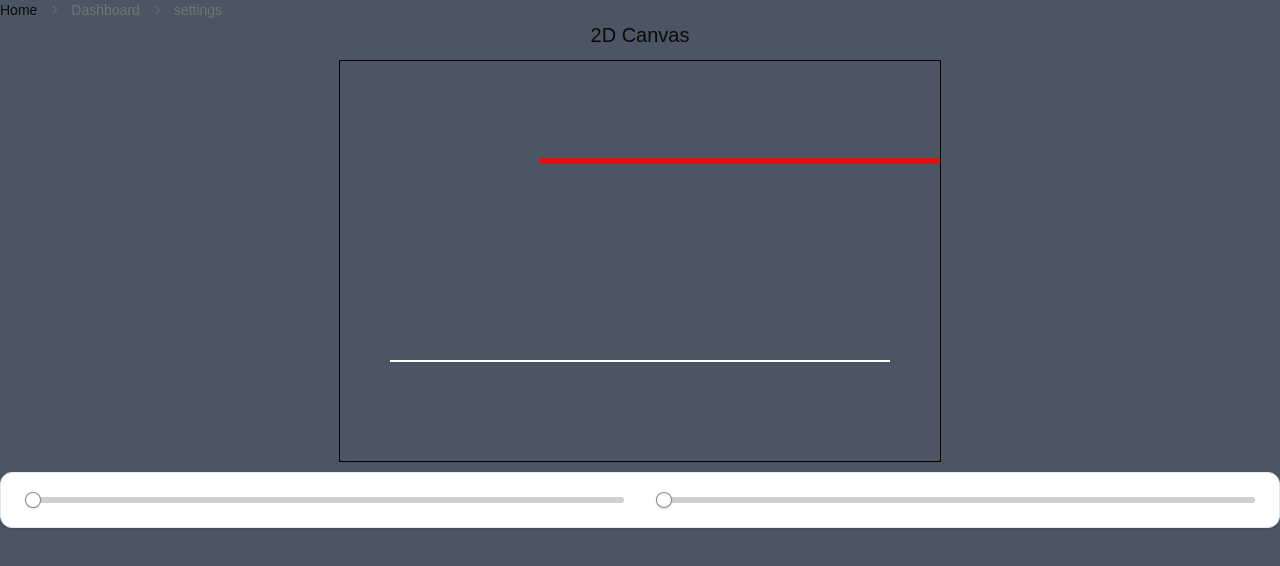
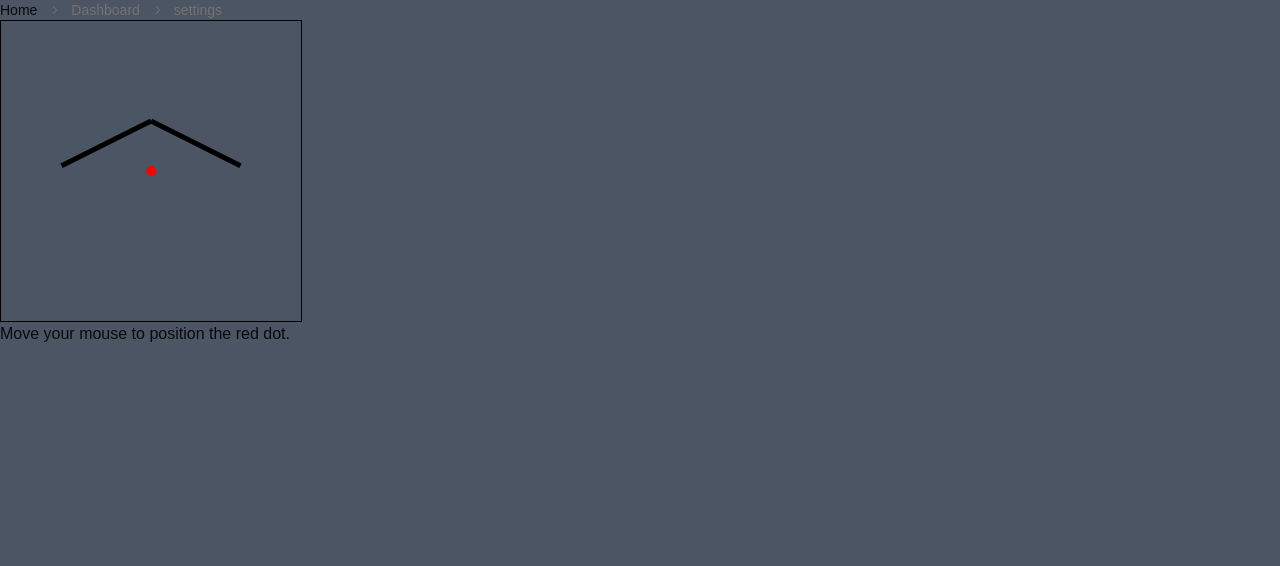
Before and after one commit to it21294198/research-project-web, a Next.js app: page /pages/dashboard/settings in a window 1280 px wide. Shown: the top 566 px of the page. Built offline with nearby package versions, Linux system fonts and the light colour scheme.

Commit message:
add mouse event

```diff
--- a/components/site/2Dcanvas/main.tsx
+++ b/components/site/2Dcanvas/main.tsx
@@ -1,113 +1,95 @@
-"use client"; // Mark the component as a Client Component
-import React, { useEffect, useRef, useState } from 'react';
-import { Slider } from "@/components/ui/slider";
-import {
-  Card,
-  CardFooter,
-} from "@/components/ui/card";
+'use client'
+import React, { useRef, useState, useEffect } from 'react';
 
-type AdjacentArm = {
-  x : number,
-  y : number
-}
+const DeltaArmSimulationWeb = () => {
+  const canvasRef = useRef(null);
+  const [redDotPosition, setRedDotPosition] = useState({ x: 150, y: 150 });
+  const armLength = 100; // Length of the arms
+  const baseX = 150; // Base X position for arms
+  const baseY = 100; // Base Y position for arms
 
-export default function Canvas2D() {
-  const [slider1, setSlider1] = useState(0);
-  const [slider2, setSlider2] = useState(0);
-  const canvasRef = useRef<HTMLCanvasElement>(null);
+  // Function to calculate the angles of the arms
+  const calculateAngles = (x, y) => {
+    const dx = x - baseX;
+    const dy = y - baseY;
+    const distance = Math.sqrt(dx * dx + dy * dy);
 
+    // Check if the red dot is within reach
+    if (distance > 2 * armLength) {
+      console.error("Out of reach");
+      return { angleLeft: 0, angleRight: 0 }; // or some fallback
+    }
+
+    const angleLeft = Math.atan2(dy, dx + armLength) * (180 / Math.PI);
+    const angleRight = Math.atan2(dy, dx - armLength) * (180 / Math.PI);
+
+    return { angleLeft, angleRight };
+  };
+
+  // Function to draw an arm
+  const drawArm = (context, x1, y1, x2, y2) => {
+    context.beginPath();
+    context.moveTo(x1, y1);
+    context.lineTo(x2, y2);
+    context.strokeStyle = "black";
+    context.lineWidth = 5;
+    context.stroke();
+  };
+
+  // Drawing the canvas
+  const draw = () => {
+    const canvas = canvasRef.current;
+    const context = canvas.getContext("2d");
+    context.clearRect(0, 0, canvas.width, canvas.height);
+
+    const { angleLeft, angleRight } = calculateAngles(redDotPosition.x, redDotPosition.y);
+
+    // Calculate arm positions based on angles
+    const leftRodX = baseX + armLength * Math.cos((angleLeft * Math.PI) / 180);
+    const leftRodY = baseY + armLength * Math.sin((angleLeft * Math.PI) / 180);
+
+    const rightRodX = baseX + armLength * Math.cos((angleRight * Math.PI) / 180);
+    const rightRodY = baseY + armLength * Math.sin((angleRight * Math.PI) / 180);
+
+    // Draw the arms
+    drawArm(context, baseX, baseY, leftRodX, leftRodY);
+    drawArm(context, baseX, baseY, rightRodX, rightRodY);
+
+    // Draw the red dot (end-effector)
+    context.beginPath();
+    context.arc(redDotPosition.x, redDotPosition.y, 5, 0, 2 * Math.PI);
+    context.fillStyle = "red";
+    context.fill();
+  };
+
+  // Effect to draw on canvas when red dot position changes
   useEffect(() => {
-    const renderFrame = () => {
-      if (canvasRef.current) {
-        const canvas = canvasRef.current;
-        const context = canvas.getContext('2d');
-        if (context) {
-          context.clearRect(0, 0, canvas.width, canvas.height);
-          drawReferenceLine(context, 50, 300, 550, 300);
-          let arm1result:AdjacentArm = drawServoArm(context, slider1, 200, 100); // first arm
-          let arm2result:AdjacentArm = drawServoArm(context, slider2, 400, 100); // second arm
-          drawAdjacentArm(context,slider1,slider2,arm1result);
-          drawAdjacentArm(context,slider1,slider2,arm2result);
-        } else {
-          throw new Error('Could not get context');
-        }
-      }
-    };
-    renderFrame(); // Call immediately instead of using requestAnimationFrame
-  }, [slider1, slider2]); // Depend on both slider1 and slider2
+    draw();
+  }, [redDotPosition]);
 
-  function drawReferenceLine(
-    context: CanvasRenderingContext2D,
-    startX: number,
-    startY: number,
-    endX: number,
-    endY: number
-  ): void {
-    context.beginPath();
-    context.moveTo(startX, startY);
-    context.lineTo(endX, endY);
-    context.lineWidth = 2;
-    context.strokeStyle = "white";
-    context.stroke();
-  }
-
-  function drawServoArm(context: CanvasRenderingContext2D, angle: number, x0: number, y0: number): { x:number ,y:number } {
-    const length = 100;
-    const angleInRadians = angle * (Math.PI / 180);
-    const x = x0 + length * Math.cos(angleInRadians);
-    const y = y0 + length * Math.sin(angleInRadians);
-    context.beginPath();
-    context.moveTo(x0, y0);
-    context.lineTo(x, y);
-    context.lineWidth = 5;
-    context.strokeStyle = "red";
-    context.stroke();
-    return { x, y }
-  }
-
-  function drawAdjacentArm(context:CanvasRenderingContext2D,angle1:number,angle2:number,armResult:AdjacentArm){
-    const length = 100;
-    const angleInRadians = angle1 * (Math.PI / 180);
-    const x = armResult.x + length * Math.cos(angleInRadians);
-    const y = armResult.y + length * Math.sin(angleInRadians);
-    context.beginPath();
-    context.moveTo(armResult.x, armResult.y);
-    context.lineTo(x, y);
-    context.lineWidth = 5;
-    context.strokeStyle = "red";
-    context.stroke();
-  }
+  // Handle mouse movement to update red dot position
+  const handleMouseMove = (e) => {
+    const canvas = canvasRef.current;
+    const rect = canvas.getBoundingClientRect();
+    const x = e.clientX - rect.left;
+    const y = e.clientY - rect.top;
+    setRedDotPosition({ x, y });
+  };
 
   return (
-    <div style={{ display: "flex", flexDirection: "column", alignItems: "center" }}>
-      <div style={{ marginBottom: "10px", fontSize: "20px" }}>2D Canvas</div>
+    <div>
       <canvas
         ref={canvasRef}
-        width="600"
-        height="400"
+        width={300}
+        height={300}
+        onMouseMove={handleMouseMove}
         style={{ border: "1px solid black" }}
-      ></canvas>
-      <div style={{ marginTop: "10px", width: "100%" }}>
-        <Card>
-          <CardFooter style={{ marginTop: '1.5rem' }}>
-            <Slider
-              value={[slider1]}
-              min={10}
-              max={100}
-              step={1}
-              onValueChange={(value: number[]) => setSlider1(value[0])}
-            />
-            <Slider
-              style={{ marginLeft: '2rem' }}
-              value={[slider2]}
-              min={10}
-              max={100}
-              step={1}
-              onValueChange={(value: number[]) => setSlider2(value[0])}
-            />
-          </CardFooter>
-        </Card>
+      />
+      <div>
+        Move your mouse to position the red dot.
       </div>
     </div>
   );
-}
+};
+
+export default DeltaArmSimulationWeb;
```
Also changed, not shown: 1 other file (tests, documents, lock files or other folders).
